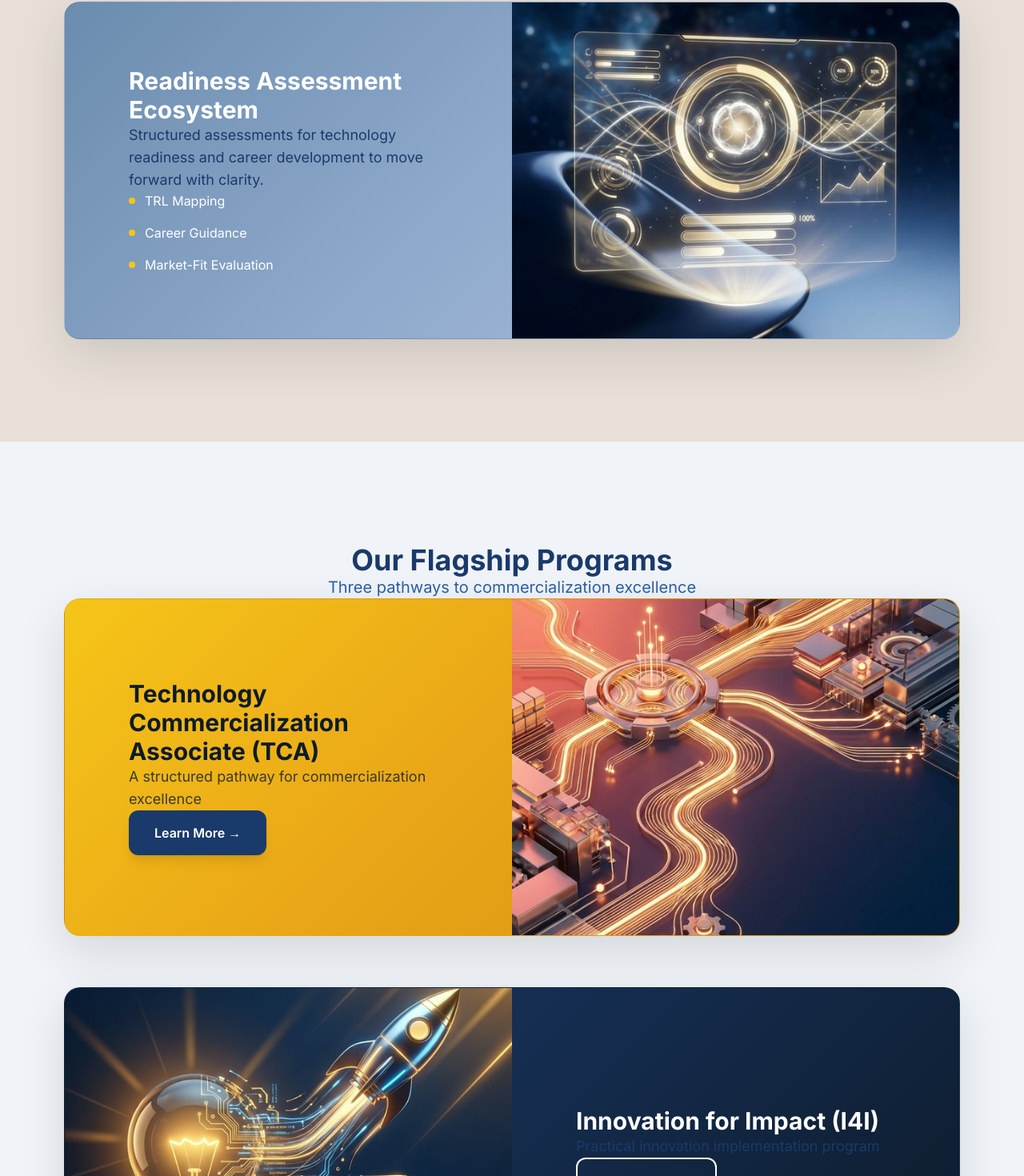
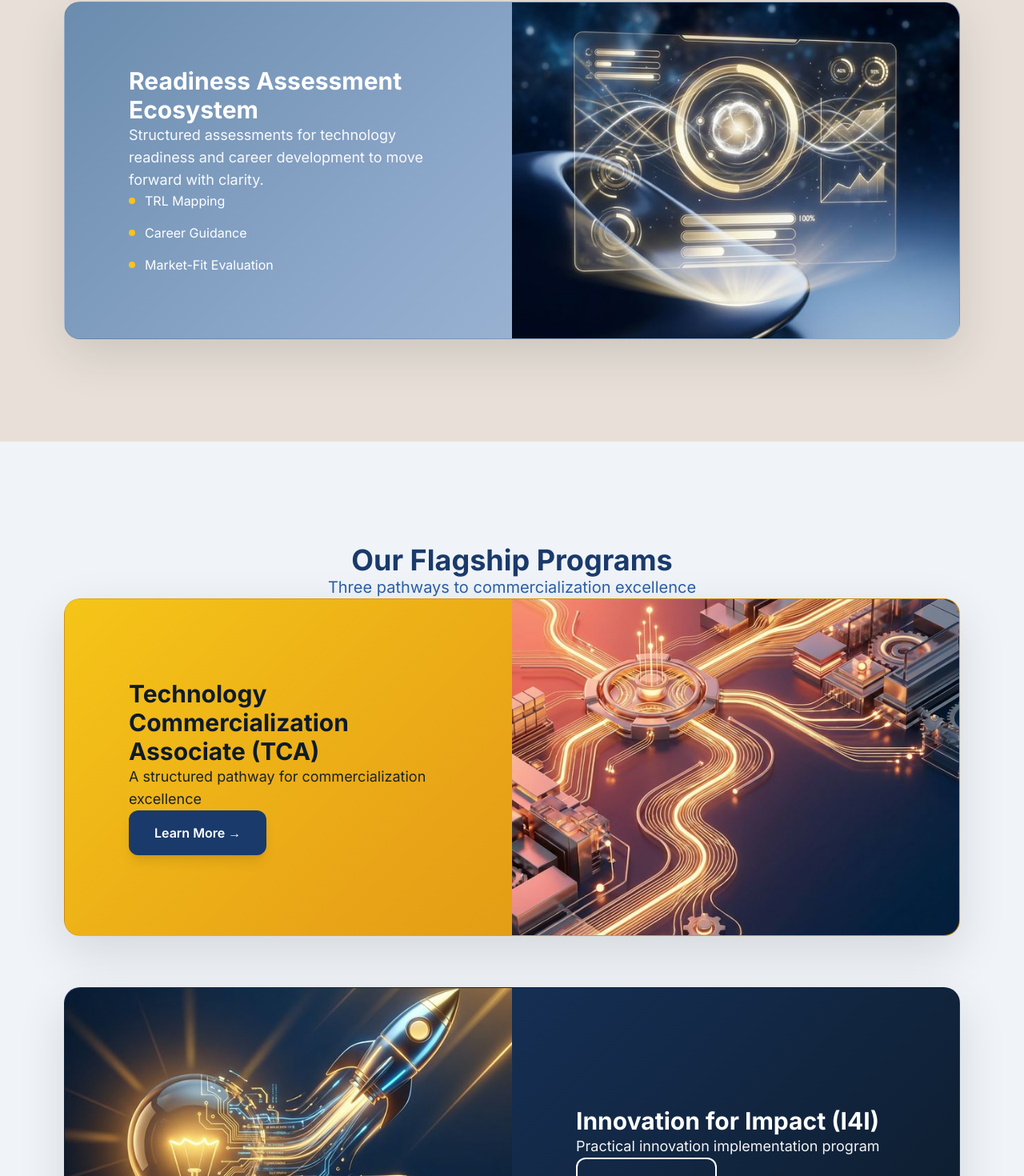
Before and after one commit to faixum/asic, a Next.js app in the folder asic-website/: page / in a window 1280 px wide. Shown: the part 3497-4967 px from the top of the page at 80% size. Built offline with nearby package versions, Linux system fonts and the light colour scheme.

Commit message:
Fix: Increase text opacity for better visibility on dark backgrounds

```diff
--- a/asic-website/app/page.tsx
+++ b/asic-website/app/page.tsx
@@ -397,7 +397,7 @@ export default function Home() {
                     <h3 className="text-2xl md:text-3xl font-bold mb-5" style={{ color: feature.textColor }}>
                       {feature.title}
                     </h3>
-                    <p className="text-lg mb-7" style={{ color: `${feature.textColor}CC` }}>
+                    <p className="text-lg mb-7" style={{ color: feature.textColor, opacity: 0.95 }}>
                       {feature.description}
                     </p>
                     <ul className="space-y-4">
@@ -450,7 +450,7 @@ export default function Home() {
                     <h3 className="text-2xl md:text-3xl font-bold mb-4" style={{ color: program.textColor }}>
                       {program.name}
                     </h3>
-                    <p className="text-lg mb-8" style={{ color: `${program.textColor}CC` }}>
+                    <p className="text-lg mb-8" style={{ color: program.textColor, opacity: 0.95 }}>
                       {program.tagline}
                     </p>
                     <Button href={`/programs/${program.slug}`} variant={i === 0 ? 'primary' : 'outline'} className="w-fit">
```
